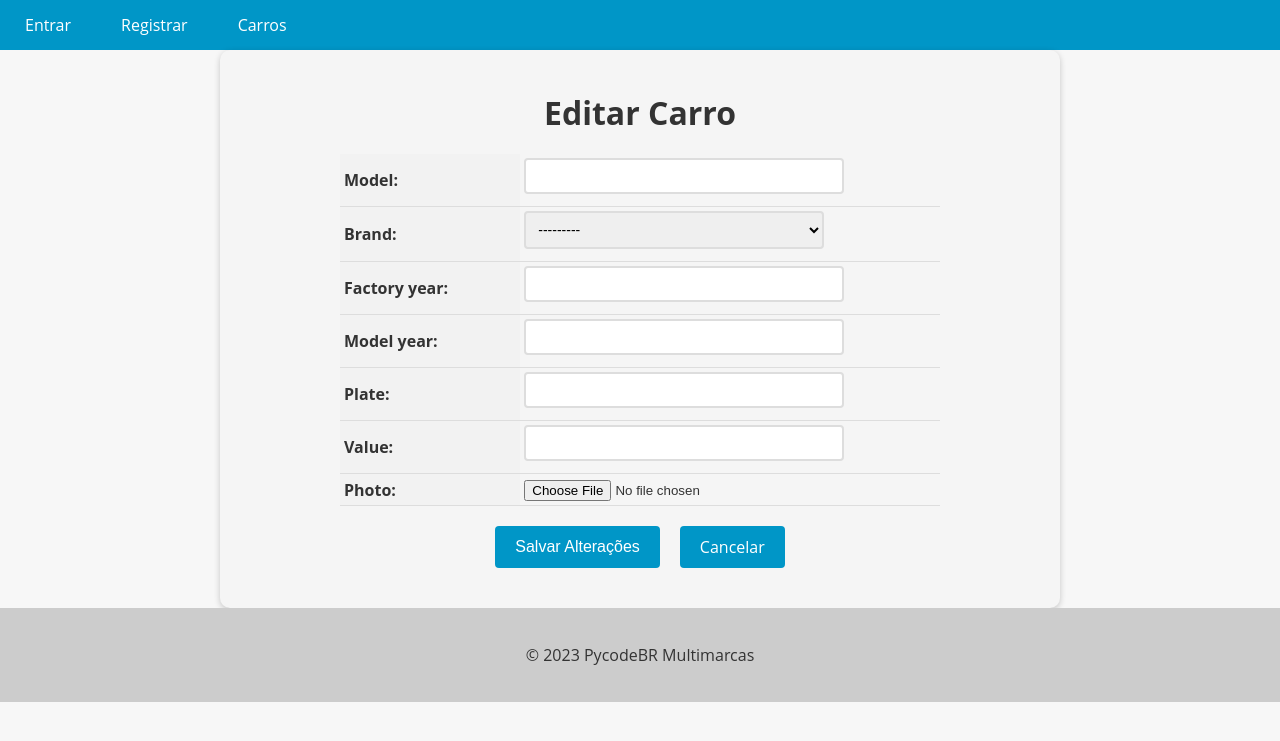
After one commit to jorge-junio/car-store, a Django app: template cars/templates/car_update.html in a window 1280 px wide. The commit adds this page. Shown: the top 741 px of the page. Run offline with Django 5.2, Linux system fonts and the light colour scheme; the template is opened without the code that fills it: values that come from a table or form of the project are taken from there, others are empty.

Commit message:
Implementada a pasta de arquivos estaticos e a função de atualizar carros

```diff
--- a/app/templates/base.html
+++ b/app/templates/base.html
@@ -67,6 +67,8 @@
     }
 
   </style>
+  {% block style %}
+  {% endblock %}
 </head>
 <body>
   <header>
--- a/app/urls.py
+++ b/app/urls.py
@@ -14,12 +14,14 @@ Including another URLconf
     1. Import the include() function: from django.urls import include, path
     2. Add a URL to urlpatterns:  path('blog/', include('blog.urls'))
 """
+import os
 from django.contrib import admin
 from django.urls import path
 from django.conf import settings
 from django.conf.urls.static import static
 from accounts.views import register_view, login_view, logout_view
-from cars.views import NewCarCreateView, CarsListView, CarDetailView
+from cars.views import (
+    NewCarCreateView, CarsListView, CarDetailView, CarUpdateView)
 
 urlpatterns = [
     path('admin/', admin.site.urls),
@@ -29,4 +31,6 @@ urlpatterns = [
     path('cars/', CarsListView.as_view(), name='cars_list'),
     path('new_car/', NewCarCreateView.as_view(), name='new_car'),
     path('car/<int:pk>/', CarDetailView.as_view(), name='car_detail'),
-] + static(settings.MEDIA_URL, document_root=settings.MEDIA_ROOT)
+    path('car/<int:pk>/update/', CarUpdateView.as_view(), name='car_update'),
+] + static(settings.MEDIA_URL, document_root=settings.MEDIA_ROOT) \
+  + static('/static_files/', document_root=os.path.join(settings.BASE_DIR, 'static_files'))
--- a/cars/forms.py
+++ b/cars/forms.py
@@ -22,3 +22,4 @@ class CarModelForm(forms.ModelForm):
             self.add_error(
                 "factory_year",
                 "Não é possível cadastrar carros fabricados antes de 1975.")
+        return factory_year
--- /dev/null
+++ b/cars/templates/car_update.html
@@ -0,0 +1,124 @@
+{% extends "base.html" %}
+
+{% block style %}
+    <style>
+    form {
+      max-width: 800px;
+      margin: 0 auto;
+      padding: 20px;
+      background-color: #f5f5f5;
+      border-radius: 10px;
+      box-shadow: 0 2px 6px rgba(0, 0, 0, 0.2);
+    }
+
+    form h1 {
+      font-size: 2rem;
+      margin-bottom: 20px;
+      text-align: center;
+    }
+
+    table {
+      margin: 0 auto;
+      border-collapse: collapse;
+      width: 100%;
+      max-width: 600px;
+    }
+
+    th, td {
+      padding: 4px;
+      text-align: left;
+      border-bottom: 1px solid #ddd;
+    }
+
+    th {
+      background-color: #f2f2f2;
+    }
+
+    input[type="text"], input[type="number"], select, textarea {
+      padding: 8px;
+      font-size: 14px;
+      border: 2px solid #ddd;
+      border-radius: 4px;
+      width: 100%;
+      max-width: 300px;
+      margin-bottom: 8px;
+      transition: border-bottom-color 0.3s ease-in-out;
+    }
+
+    input[type="text"]:focus, input[type="number"]:focus, select:focus, textarea:focus {
+      outline: none;
+      border-bottom-color: #0096c7;
+    }
+
+    .btn {
+      background-color: #0096c7;
+      color: #fff;
+      border: none;
+      padding: 10px 20px;
+      font-size: 16px;
+      border-radius: 4px;
+      cursor: pointer;
+      transition: background-color 0.3s ease-in-out;
+    }
+
+    .buttons-container {
+      display: flex;
+      justify-content: center;
+      margin-top: 20px;
+      margin-bottom: 20px;
+    }
+
+    .btn {
+      display: inline-block;
+      background-color: #0096c7;
+      color: #fff;
+      border: none;
+      padding: 10px 20px;
+      font-size: 16px;
+      border-radius: 4px;
+      cursor: pointer;
+      transition: background-color 0.3s ease-in-out;
+      margin: 0 10px;
+    }
+
+    .btn:hover {
+      background-color: #108eb8;
+    }
+
+    .btn-danger {
+      background-color: #d9534f;
+      text-decoration: none !important;
+    }
+
+    .btn-danger:hover {
+      background-color: #d2221c;
+    }
+
+    .error-message {
+      color: #d9534f;
+      font-size: 14px;
+      margin-top: 5px;
+    }
+
+    a {
+      text-decoration: none !important;
+    }
+
+  </style>
+{% endblock %}
+
+{% block content %}
+  <form method="post" enctype="multipart/form-data">
+    {% csrf_token %}
+    <h1>Editar Carro</h1>
+    <table>
+      {{ form.as_table }}
+    </table>
+    <div>
+      <div class="buttons-container">
+        <input type="submit" value="Salvar Alterações" class="btn btn-primary">
+        <a href="{% url 'cars_list' %}" class="btn btn-secondary">Cancelar</a>
+      </div>
+    </div>
+  </form>
+{% endblock %}
--- a/cars/templates/cars.html
+++ b/cars/templates/cars.html
@@ -1,6 +1,6 @@
 {% extends "base.html" %}
 
-{% block content %}
+{% block style %}
   <style>
     .car-grid {
       display: grid;
@@ -102,7 +102,9 @@
       color: #0096c7;
     }
   </style>
+{% endblock %}
 
+{% block content %}
   <form method="GET" action="{% url 'cars_list' %}">
     <input type="text" name="search" placeholder="Buscar carro...">
     <button type="submit">Buscar</button>
@@ -116,7 +118,7 @@
             {% if car.photo.url != '' %}
               <img src="{{ car.photo.url }}" alt="{{ car.model }} - {{ car.brand }}">
             {% else %}
-              <img src="" alt="{{ car.model }} - {{ car.brand }}">
+              <img src="/static_files/sem-imagem.jpg" alt="{{ car.model }} - {{ car.brand }}">
             {% endif %}
             <h2>{{ car.brand }} {{ car.model }}</h2>
             <p>{{ car.factory_year }} - R$ {{ car.value }}</p>
```
Also changed, not shown: cars/templates/car_detail.html (+12 -2 lines), cars/views.py (+8 -1 lines), static_files/sem-foto.jpg (added), static_files/sem-imagem.jpg (added).
